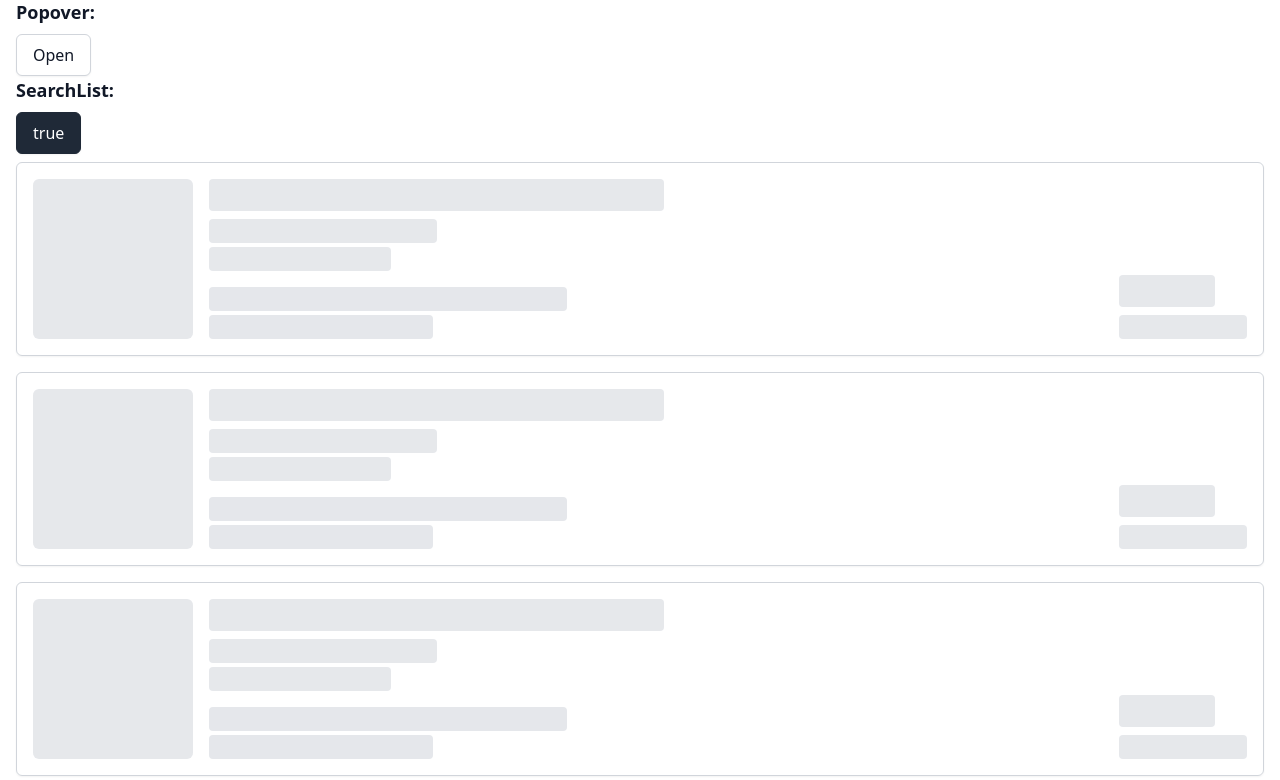
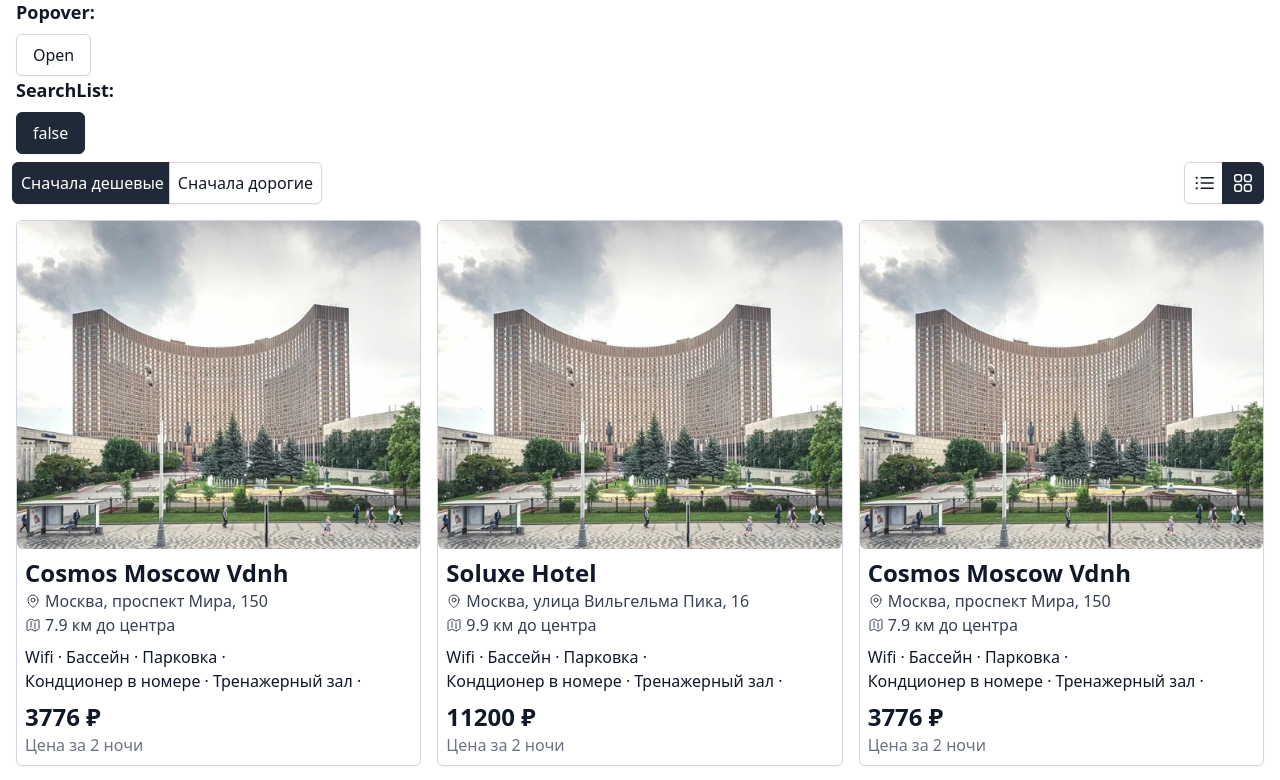
Before and after one commit to alianisa/booking, a Next.js app: page /playground in a window 1280 px wide. Shown: the part 1558-2338 px from the top of the page. Built offline with nearby package versions, Linux system fonts and the light colour scheme.

Commit message:
feat: add variant to SearchList

```diff
--- a/src/pages/playground/index.tsx
+++ b/src/pages/playground/index.tsx
@@ -31,7 +31,7 @@
     { label: 'value2', value: 'value2' },
     { label: 'value3', value: 'value3' },
   ]
-  const [listLoading, setListLoading] = useState(true)
+  const [listLoading, setListLoading] = useState(false)
   return (
     <div className="mx-auto flex max-w-7xl flex-col items-center py-20">
       <Block title="Buttons:">
--- a/src/widgets/search-list/index.tsx
+++ b/src/widgets/search-list/index.tsx
@@ -1,6 +1,9 @@
-import { ChevronLeftIcon, ChevronRightIcon } from '@heroicons/react/24/outline'
+import { useState } from 'react'
+import { ChevronLeftIcon, ChevronRightIcon, ListBulletIcon, Squares2X2Icon } from '@heroicons/react/24/outline'
+import { cn } from 'shared/lib/utils'
 import { Button } from 'shared/ui/button'
-import { SearchItem } from './ui/search-item'
+import { ToggleGroup } from 'shared/ui/toggle-group'
+import { SearchItem, Skeleton } from './ui/search-item'
 
 export type Item = {
   name: string
@@ -31,11 +34,44 @@
   hasNextPage,
   hasPreviousPage,
 }: Props) => {
+  const [variant, setVariant] = useState<'list' | 'grid'>('grid')
+  const [sort, setSort] = useState<'asc' | 'desc'>('asc')
+
   return (
     <div className="flex w-full flex-col gap-4">
-      {items.map((item, index) => (
-        <SearchItem item={item} nights={nights} key={item.name + index} loading={loading} />
-      ))}
+      <div className="flex justify-between">
+        <ToggleGroup
+          variant="icon"
+          value={sort}
+          data={[
+            { label: 'Сначала дешевые', value: 'asc' },
+            { label: 'Сначала дорогие', value: 'desc' },
+          ]}
+          onChange={(value) => setSort(value as 'asc' | 'desc')}
+        />
+        <ToggleGroup
+          variant="icon"
+          value={variant}
+          data={[
+            { label: <ListBulletIcon className="h-6 w-6" />, value: 'list' },
+            { label: <Squares2X2Icon className="h-6 w-6" />, value: 'grid' },
+          ]}
+          onChange={(value) => setVariant(value as 'list' | 'grid')}
+          className="hidden sm:flex"
+        />
+      </div>
+      <div
+        className={cn(
+          variant === 'list' && 'flex flex-col gap-4',
+          variant === 'grid' && 'grid grid-cols-1  gap-4 sm:grid-cols-2 xl:grid-cols-3'
+        )}
+      >
+        {!loading &&
+          items.map((item, index) => (
+            <SearchItem item={item} nights={nights} key={item.name + index} loading={loading} variant={variant} />
+          ))}
+        {loading && Array.from(Array(10)).map((item, index) => <Skeleton key={index} variant={variant} />)}
+      </div>
       <div className="flex w-full justify-between gap-4">
         <Button variant="secondary" disabled={!hasPreviousPage || loading} onClick={fetchPreviousPage}>
           <ChevronLeftIcon className="mr-2 h-4 w-4 [&>path]:stroke-[3]" />
--- a/src/widgets/search-list/ui/search-item/index.tsx
+++ b/src/widgets/search-list/ui/search-item/index.tsx
@@ -1,44 +1,34 @@
 import { MapIcon, MapPinIcon } from '@heroicons/react/24/outline'
-import { getNightsText } from 'shared/lib/utils'
+import { cn, getNightsText } from 'shared/lib/utils'
 import { Item } from 'widgets/search-list'
 
 type Props = {
   item: Item
   nights: number
   loading: boolean
+  variant: 'list' | 'grid'
 }
 
-export const SearchItem = ({ item, nights, loading }: Props) => {
+export const SearchItem = ({ item, nights, variant }: Props) => {
   return (
     <div
       key={item.name}
-      className="flex w-full cursor-pointer flex-col rounded-md border border-gray-300 shadow-sm transition-all duration-100 hover:border-gray-400 hover:shadow-md md:flex-row md:p-4"
+      className={cn(
+        'flex w-full cursor-pointer flex-col rounded-md border border-gray-300 shadow-sm transition-all duration-100 hover:border-gray-400 hover:shadow-md md:flex-row md:p-4',
+        variant === 'grid' && 'md:flex-col md:p-0'
+      )}
     >
-      {loading ? (
-        <div className="h-72 w-full animate-pulse md:mr-4 md:h-40 md:w-40">
-          <div className="h-full w-full rounded-md bg-gray-200"></div>
-        </div>
-      ) : (
+      {/* eslint-disable-next-line @next/next/no-img-element */}
       <img
         src={item.images[0]}
-          className="h-auto w-full  rounded-md object-cover md:mr-4 md:h-40 md:w-40"
+        className={cn(
+          'h-auto w-full  rounded-md object-cover md:mr-4 md:h-40 md:w-40',
+          variant === 'grid' && 'md:h-auto md:w-full'
+        )}
         alt="hotel image"
       />
-      )}
-      <div className="flex flex-col p-2 md:flex-1 md:flex-row md:p-0">
+      <div className={cn('flex flex-1 flex-col p-2 md:flex-row md:p-0', variant === 'grid' && 'md:p-2')}>
         <div className="flex flex-1 flex-col">
-          {loading ? (
-            <>
-              <div className="mb-2 h-8 w-3/4 animate-pulse rounded bg-gray-200 lg:w-2/4"></div>
-              <div className="mb-1 h-6 w-3/5 animate-pulse rounded bg-gray-200 lg:w-1/4"></div>
-              <div className="h-6 w-2/5 animate-pulse rounded bg-gray-200 lg:w-1/5"></div>
-              <div className="mt-auto hidden  max-w-md flex-wrap gap-x-1 overflow-hidden md:flex">
-                <div className="mb-1 h-6 w-4/5 animate-pulse rounded bg-gray-200"></div>
-                <div className="h-6 w-2/4 animate-pulse rounded bg-gray-200"></div>
-              </div>
-            </>
-          ) : (
-            <>
           <p className="text-2xl font-semibold">{item.name}</p>
           <div className="flex flex-col text-gray-700">
             <span className="flex items-center">
@@ -50,7 +40,18 @@
               {item.distanceToCenter} км до центра
             </span>
           </div>
-              <div className="mt-auto hidden max-h-12 max-w-md flex-wrap gap-x-1 overflow-hidden md:flex">
+          <div
+            className={cn(
+              'mt-2 flex flex-1 items-end justify-between gap-4',
+              variant === 'grid' && 'flex-col items-start gap-2'
+            )}
+          >
+            <div
+              className={cn(
+                'hidden max-h-12 max-w-md basis-3/4 flex-wrap gap-x-1 self-start overflow-hidden md:flex',
+                variant === 'grid' && 'max-h-12 basis-full'
+              )}
+            >
               {item.features.map((feature) => (
                 <p key={feature}>
                   {feature}
@@ -58,23 +59,75 @@
                 </p>
               ))}
             </div>
-            </>
+            <div
+              className={cn(
+                'flex flex-1 flex-col justify-end md:basis-1/4 md:items-end',
+                variant === 'grid' && 'md:basis-full md:items-start'
               )}
-        </div>
-        <div className="mt-auto flex flex-col">
-          {loading ? (
-            <>
-              <div className="my-2 h-8 w-24 animate-pulse rounded bg-gray-200"></div>
-              <div className="h-6 w-32 animate-pulse rounded bg-gray-200"></div>
-            </>
-          ) : (
-            <>
+            >
               <p className="text-2xl font-semibold">{item.price} ₽</p>
               <p className="text-gray-500">{getNightsText('Цена за', nights)}</p>
-            </>
-          )}
+            </div>
+          </div>
         </div>
       </div>
     </div>
   )
 }
+
+export const Skeleton = ({ variant }: { variant: 'list' | 'grid' }) => {
+  return (
+    <div
+      className={cn(
+        'flex w-full cursor-pointer flex-col rounded-md border border-gray-300 shadow-sm transition-all duration-100 hover:border-gray-400 hover:shadow-md md:flex-row md:p-4',
+        variant === 'grid' && 'md:flex-col md:p-0'
+      )}
+    >
+      <div
+        className={cn('h-72 w-full animate-pulse md:mr-4 md:h-40 md:w-40', variant === 'grid' && 'md:h-72 md:w-full')}
+      >
+        <div className="h-full w-full rounded-md bg-gray-200"></div>
+      </div>
+
+      <div className={cn('flex flex-1 flex-col p-2 md:flex-row md:p-0', variant === 'grid' && 'md:p-2')}>
+        <div className="flex flex-1 flex-col">
+          <div
+            className={cn(
+              'mb-2 h-8 w-3/4 animate-pulse rounded bg-gray-200 lg:w-2/4',
+              variant === 'grid' && 'lg:w-3/4'
+            )}
+          ></div>
+          <div
+            className={cn(
+              'mb-1 h-6 w-3/5 animate-pulse rounded bg-gray-200 lg:w-1/4',
+              variant === 'grid' && 'lg:w-3/5'
+            )}
+          ></div>
+          <div
+            className={cn('h-6 w-2/5 animate-pulse rounded bg-gray-200 lg:w-1/5', variant === 'grid' && 'lg:w-2/5')}
+          ></div>
+          <div
+            className={cn(
+              'mt-2 flex flex-1 items-end justify-between gap-4',
+              variant === 'grid' && 'items-start md:flex-col'
+            )}
+          >
+            <div
+              className={cn(
+                'hidden max-w-md basis-3/4 flex-wrap gap-x-1 self-start overflow-hidden md:flex',
+                variant === 'grid' && 'w-full'
+              )}
+            >
+              <div className="mb-1 h-6 w-4/5 animate-pulse rounded bg-gray-200"></div>
+              <div className="h-6 w-2/4 animate-pulse rounded bg-gray-200"></div>
+            </div>
+            <div className={cn('flex flex-col md:basis-1/4 md:items-end', variant === 'grid' && 'md:items-start')}>
+              <div className="my-2 h-8 w-24 animate-pulse rounded bg-gray-200"></div>
+              <div className="h-6 w-32 animate-pulse rounded bg-gray-200"></div>
+            </div>
+          </div>
+        </div>
+      </div>
+    </div>
+  )
+}
```
Lines whose indentation alone changed are shown as unchanged.
